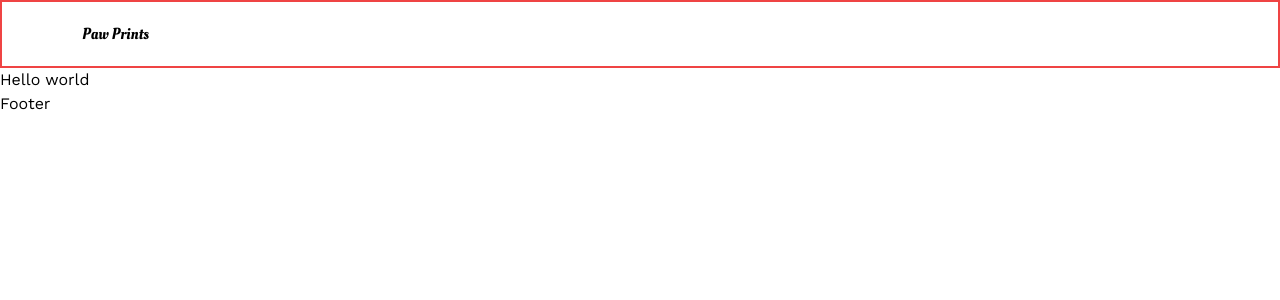
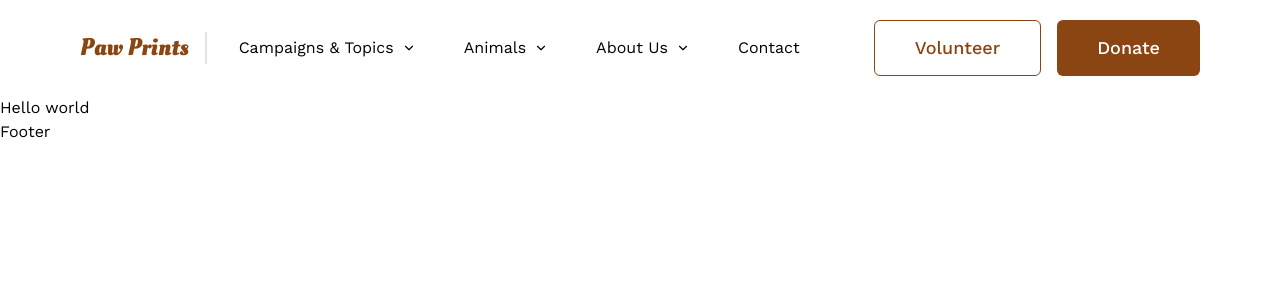
Before and after one commit to sandeepsz/paw_prints, a Next.js app: page / in a window 1280 px wide. Shown: the top 300 px of the page. Built offline with nearby package versions, Linux system fonts and the light colour scheme.

Commit message:
design  layout and navigation bar

```diff
--- a/app/globals.css
+++ b/app/globals.css
@@ -77,10 +77,14 @@
 }
 
 body {
+  position: relative;
   font-family: "Work Sans", sans-serif;
 }
 
 @layer utilities {
+  .logo {
+    @apply font-bold text-2xl;
+  }
   .max-container {
     @apply mx-auto max-w-[1440px];
   }
--- a/components/Navbar.tsx
+++ b/components/Navbar.tsx
@@ -1,11 +1,38 @@
+import { NAV_LINKS } from "@/constants";
 import Link from "next/link";
+import { Button } from "./ui/button";
 
 const Navbar = () => {
   return (
-    <nav className="border-2 border-red-500 flexBetween max-container padding-container relative z-30 py-5">
-      <Link href="/">
-        <div className="font-oleo">Paw Prints</div>
-      </Link>
+    <nav className="mx-32 bg-white flexBetween max-container padding-container relative z-30 py-5">
+      <div className="flexCenter gap-8">
+        <Link href="/">
+          <div className="font-oleo logo text-color-primary border-r-2 border-color-secondary pr-4">
+            Paw Prints
+          </div>
+        </Link>
+        <ul className=" hidden md:flexCenter gap-12 ">
+          {NAV_LINKS.map((link) => (
+            <Link className=" flexCenter gap-2" href={link.href} key={link.key}>
+              {link.label}
+              {link.icon && <link.icon width={14} />}
+            </Link>
+          ))}
+        </ul>
+      </div>
+
+      <div className="hidden md:flexCenter gap-4">
+        <Button
+          className="text-lg text-color-primary"
+          size="medium"
+          variant="outline"
+        >
+          Volunteer
+        </Button>
+        <Button className="text-lg " size="medium" variant="default">
+          Donate
+        </Button>
+      </div>
     </nav>
   );
 };
--- a/components/ui/button.tsx
+++ b/components/ui/button.tsx
@@ -1,19 +1,19 @@
-import * as React from "react"
-import { Slot } from "@radix-ui/react-slot"
-import { cva, type VariantProps } from "class-variance-authority"
+import * as React from "react";
+import { Slot } from "@radix-ui/react-slot";
+import { cva, type VariantProps } from "class-variance-authority";
 
-import { cn } from "@/lib/utils"
+import { cn } from "@/lib/utils";
 
 const buttonVariants = cva(
   "inline-flex items-center justify-center whitespace-nowrap rounded-md text-sm font-medium ring-offset-background transition-colors focus-visible:outline-none focus-visible:ring-2 focus-visible:ring-ring focus-visible:ring-offset-2 disabled:pointer-events-none disabled:opacity-50",
   {
     variants: {
       variant: {
-        default: "bg-primary text-primary-foreground hover:bg-primary/90",
+        default: "bg-color-primary text-white hover:bg-color-primary/90",
         destructive:
           "bg-destructive text-destructive-foreground hover:bg-destructive/90",
         outline:
-          "border border-input bg-background hover:bg-accent hover:text-accent-foreground",
+          "border border-color-primary bg-background hover:bg-accent hover:text-primary/90",
         secondary:
           "bg-secondary text-secondary-foreground hover:bg-secondary/80",
         ghost: "hover:bg-accent hover:text-accent-foreground",
@@ -24,6 +24,7 @@ const buttonVariants = cva(
         sm: "h-9 rounded-md px-3",
         lg: "h-11 rounded-md px-8",
         icon: "h-10 w-10",
+        medium: "h-14 rounded-md py-4 px-10",
       },
     },
     defaultVariants: {
@@ -31,26 +32,26 @@ const buttonVariants = cva(
       size: "default",
     },
   }
-)
+);
 
 export interface ButtonProps
   extends React.ButtonHTMLAttributes<HTMLButtonElement>,
     VariantProps<typeof buttonVariants> {
-  asChild?: boolean
+  asChild?: boolean;
 }
 
 const Button = React.forwardRef<HTMLButtonElement, ButtonProps>(
   ({ className, variant, size, asChild = false, ...props }, ref) => {
-    const Comp = asChild ? Slot : "button"
+    const Comp = asChild ? Slot : "button";
     return (
       <Comp
         className={cn(buttonVariants({ variant, size, className }))}
         ref={ref}
         {...props}
       />
-    )
+    );
   }
-)
-Button.displayName = "Button"
+);
+Button.displayName = "Button";
 
-export { Button, buttonVariants }
+export { Button, buttonVariants };
--- /dev/null
+++ b/constants/index.ts
@@ -0,0 +1,12 @@
+import { ChevronDown } from "lucide-react";
+export const NAV_LINKS = [
+  {
+    href: "/",
+    key: "campaigns_topics",
+    label: "Campaigns & Topics",
+    icon: ChevronDown,
+  },
+  { href: "/", key: "animals", label: "Animals", icon: ChevronDown },
+  { href: "/", key: "about_us", label: "About Us", icon: ChevronDown },
+  { href: "/", key: "contact", label: "Contact" },
+];
--- a/tailwind.config.ts
+++ b/tailwind.config.ts
@@ -22,6 +22,10 @@ const config = {
         oleo: ['"Oleo Script"', "system-ui"],
       },
       colors: {
+        color: {
+          primary: "#8B4513",
+          secondary: "#e9e0e0",
+        },
         border: "hsl(var(--border))",
         input: "hsl(var(--input))",
         ring: "hsl(var(--ring))",
```
